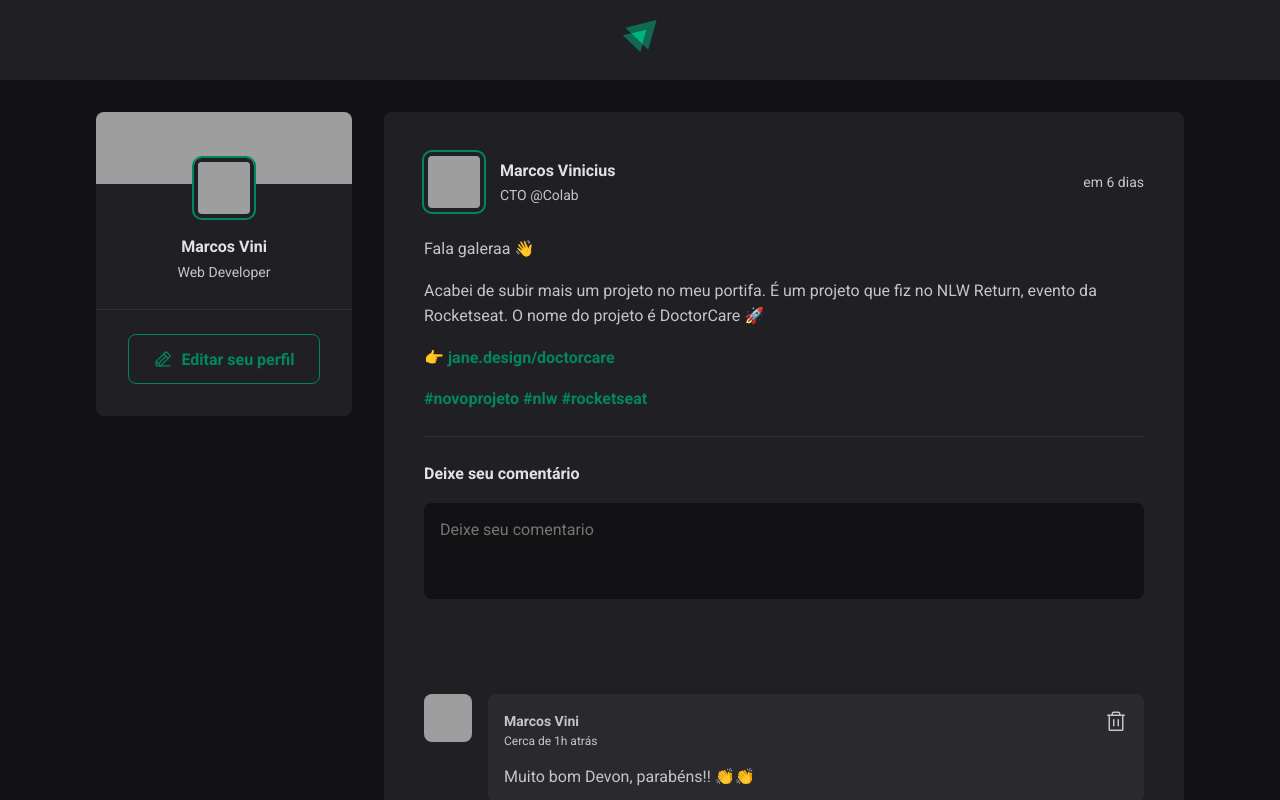
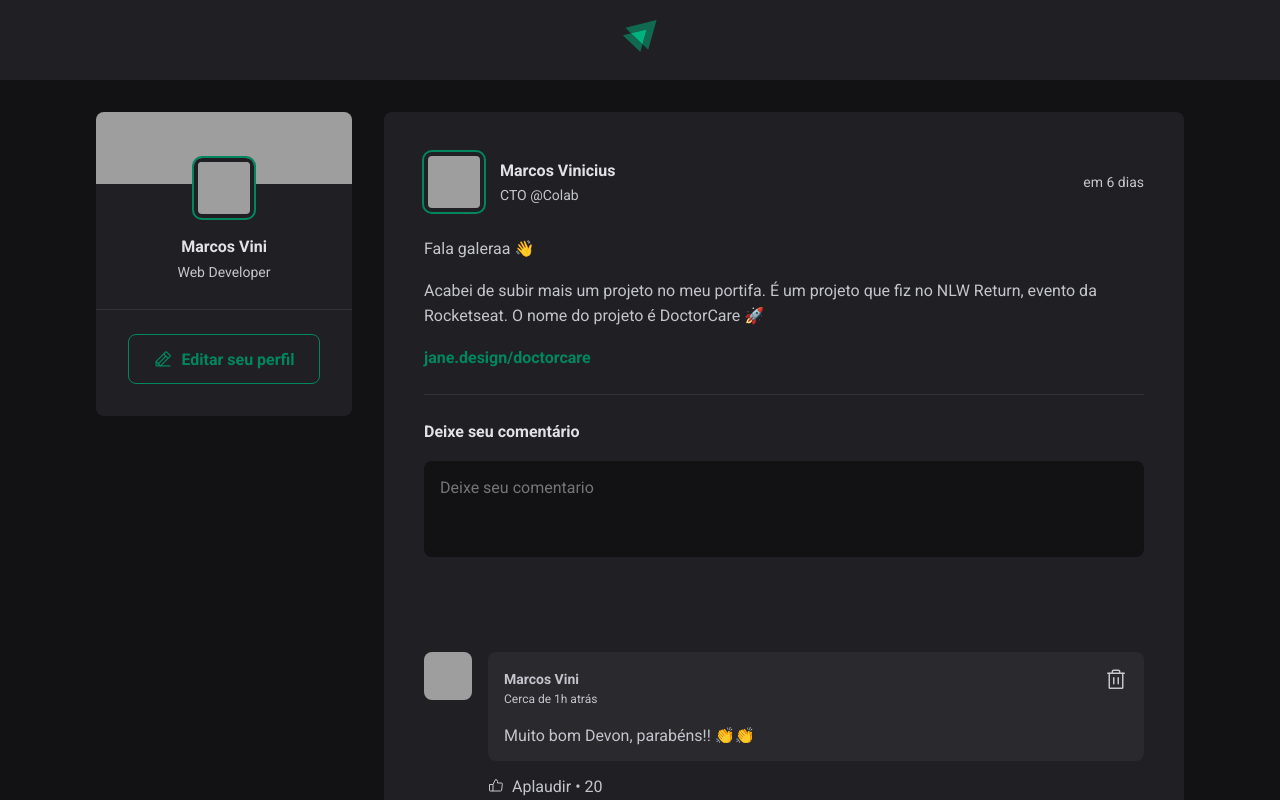
Before and after one commit to marcoscode404/igniteFeed, a React (Vite) app in the folder ignite feed/01-fundamentos-reactjs/: page / in a window 1280 px wide. Shown: the top 800 px of the page. Built offline with nearby package versions, Linux system fonts and the light colour scheme; grey boxes are pictures that could not be loaded.

Commit message:
Finalizando propriedades do post

```diff
--- a/ignite feed/01-fundamentos-reactjs/src/components/Post.jsx
+++ b/ignite feed/01-fundamentos-reactjs/src/components/Post.jsx
@@ -5,7 +5,7 @@
 import { Comment } from './Comment';
 import styles from './Post.module.css';
 
-export function Post({ author, publishedAt }) {
+export function Post({ author, publishedAt, content }) {
 
     // estruturando/formatando o horario
     const publishedDateFormatted = format(publishedAt, "d 'de' LLLL 'às' HH:mm'h'", {
@@ -37,17 +37,13 @@
             </header>
 
             <div className={styles.content}>
-               <p> Fala galeraa 👋</p>
-
-                <p>Acabei de subir mais um projeto no meu portifa. É um projeto que fiz no NLW Return, evento da Rocketseat. O nome do projeto é DoctorCare 🚀</p>
-
-               <p> <a  href='#'>👉 jane.design/doctorcare</a></p>
-
-               <p>
-                    <a href='#'>#novoprojeto </a>
-                    <a>#nlw </a>
-                    <a>#rocketseat</a>
-               </p>
+                {content.map(line => {
+                    if (line.type === 'paragraph') {
+                        return <p>{line.content}</p>;
+                    } else if (line.type === 'link') {
+                        return <p><a href="#">{line.content}</a></p>;
+                    }
+                })}
             </div>
 
             <form className={styles.commentForm}>
```
